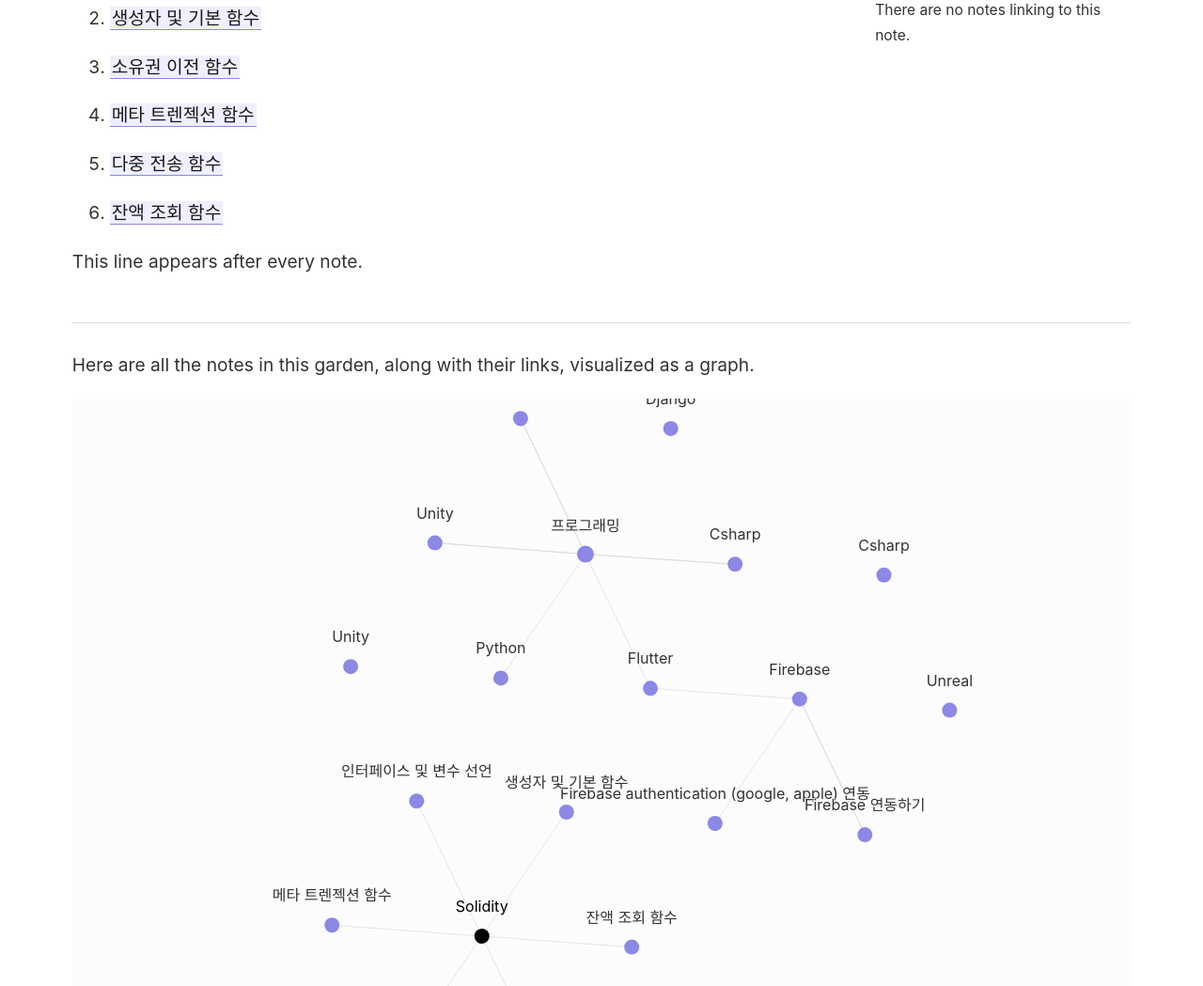
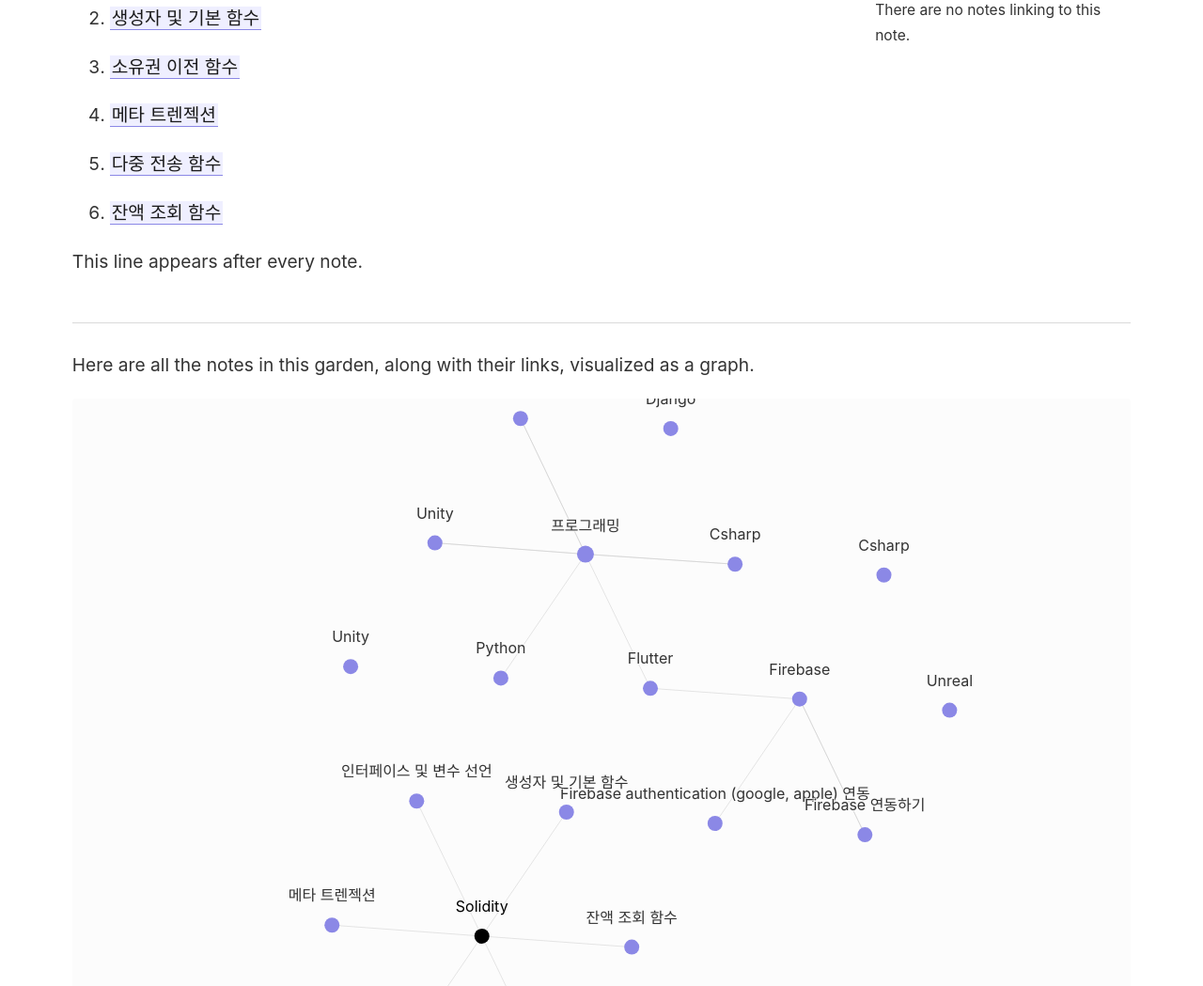
Before and after one commit to Willhong/hongcoding, a Jekyll site: the page built from _notes/Solidity/Solidity.md, in a window 1280 px wide. Shown: the part 325-1374 px from the top of the page at 94% size. Built offline with Jekyll 4.4.1, drawn with Linux system fonts in a browser that asks for light colours.

Commit message:
vault backup: 2023-09-11 15:56:30

```diff
--- a/_notes/Solidity/Solidity.md
+++ b/_notes/Solidity/Solidity.md
@@ -5,7 +5,7 @@
 
 3. [[소유권 이전 함수]]
 
-4. [[메타 트렌젝션 함수]]
+4. [[메타 트렌젝션]]
 
 5. [[다중 전송 함수]]
 
```
Also changed, not shown: _notes/메타 트렌젝션.md (renamed from _notes/메타 트렌젝션 함수.md, +1 -1 lines).
